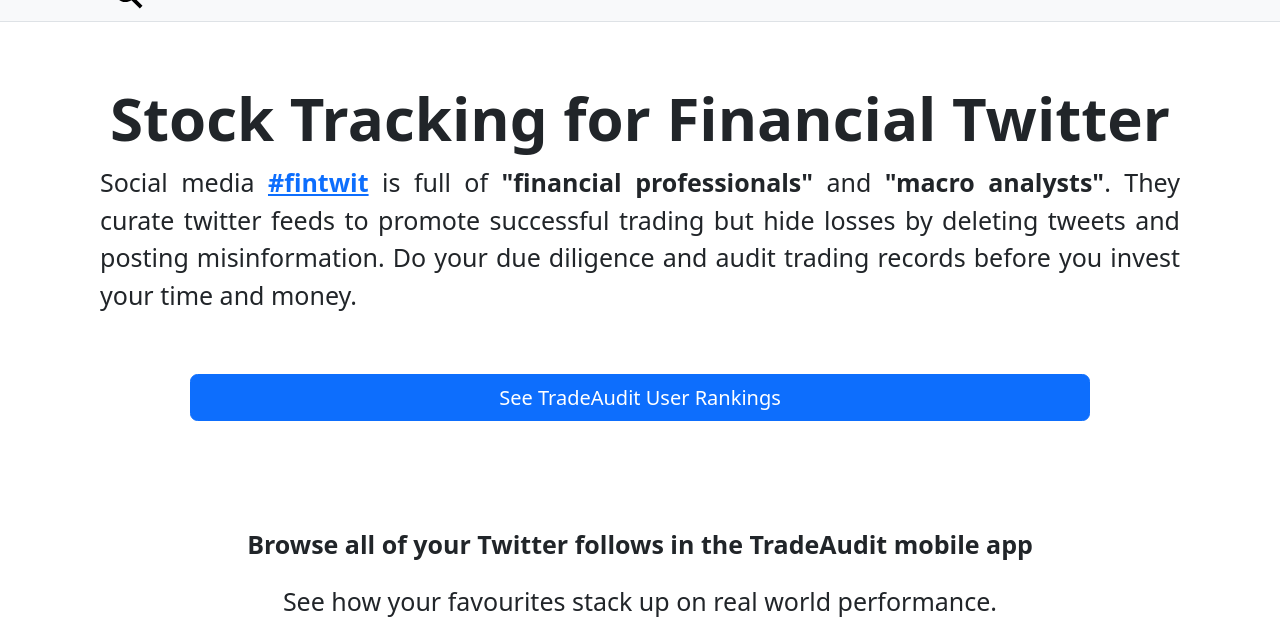
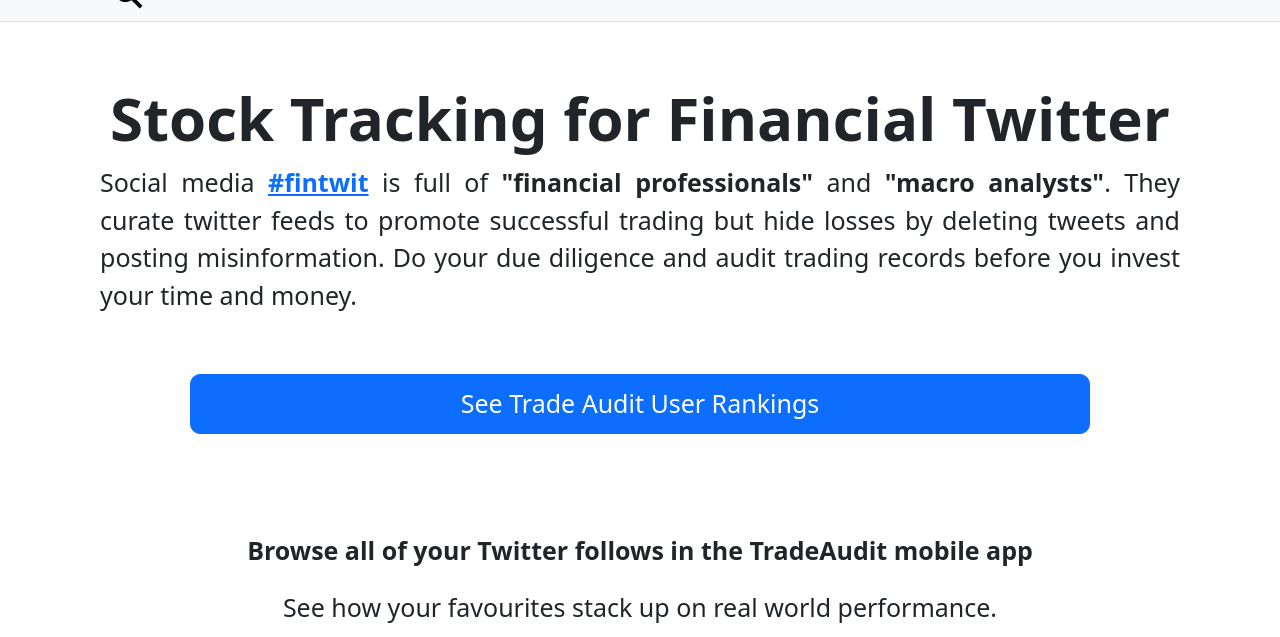
Before and after one commit to stevenrskelton/tradeaudit.app, a Jekyll site: the page built from index.html, in a window 1280 px wide, cut to the strip 74-711 px from the top of the page. Built offline with Jekyll 4.4.1, drawn with Linux system fonts in a browser that asks for light colours.

Commit message:
Update index.html

```diff
--- a/index.html
+++ b/index.html
@@ -16,7 +16,7 @@
 </span>
 
 <div class="d-grid gap-2 col-10 mx-auto mb-4 mt-4">
-  <a href="/rankings" class="btn btn-primary" role="button">See TradeAudit User Rankings</a>
+  <a href="/rankings" class="btn btn-primary btn-lg" role="button">See Trade Audit User Rankings</a>
 </div>
 
 {% include appstorelink.html %}
```
